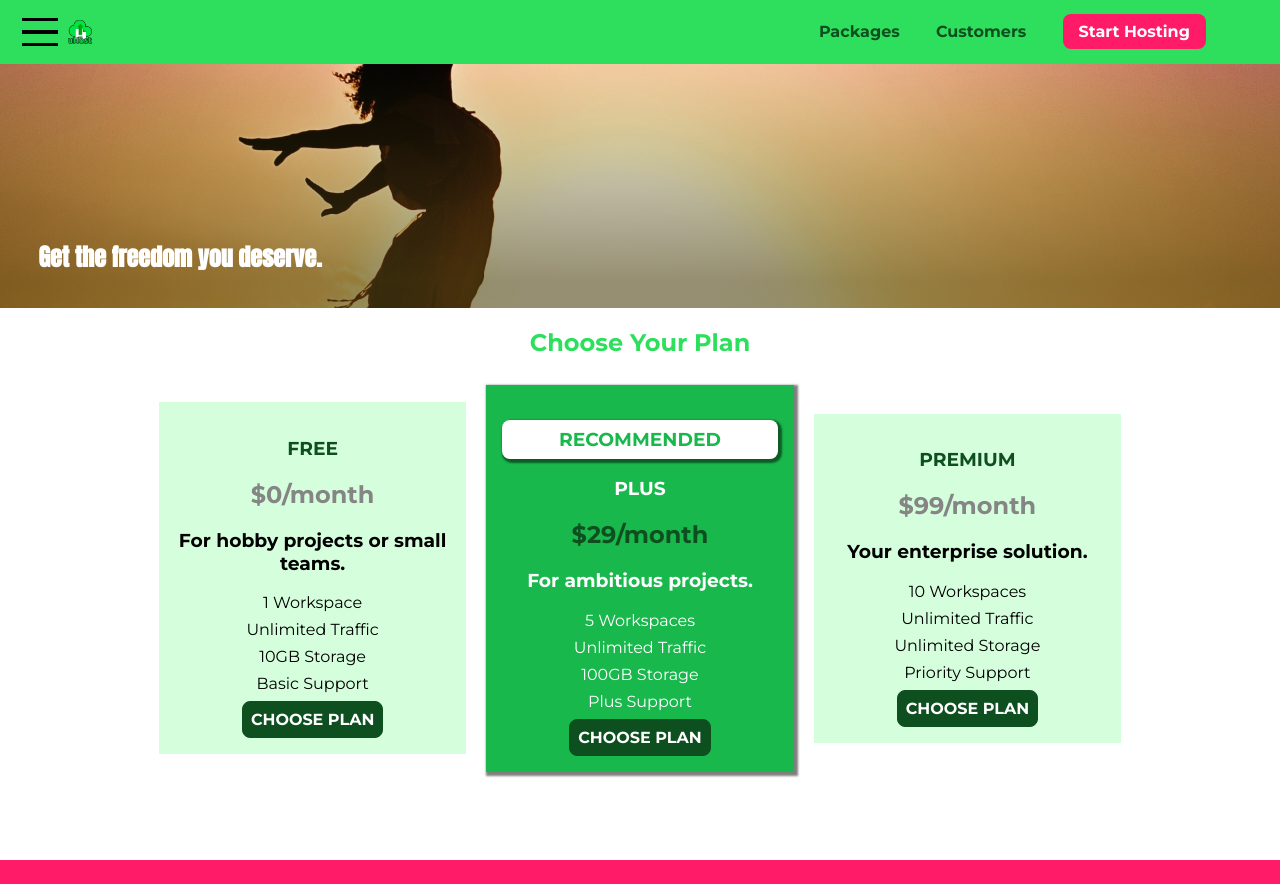
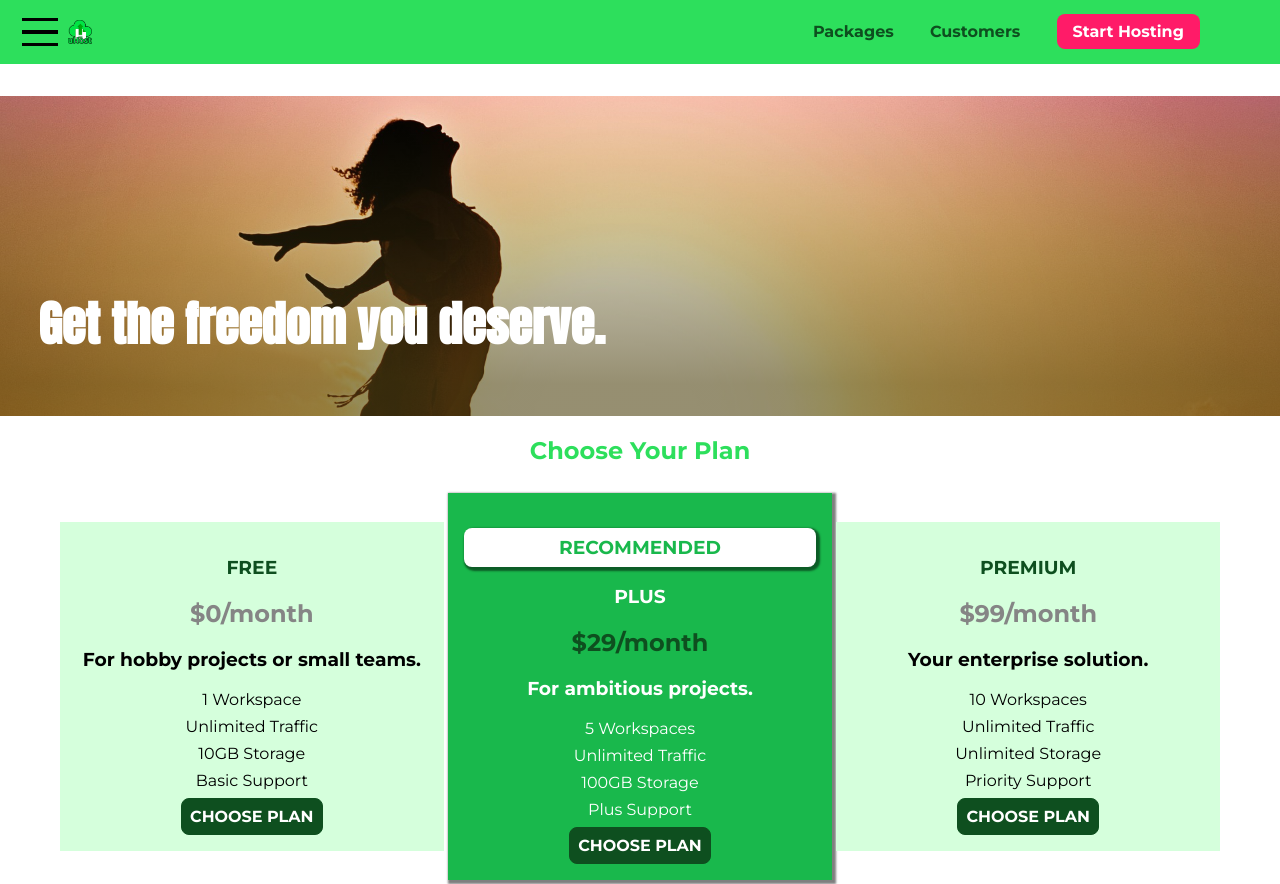
Before and after one commit to aussftw/uhost, a plain HTML site: page index.html in a window 1280 px wide. Shown: the top 884 px of the page. Drawn offline with Linux system fonts and the light colour scheme.

Commit message:
working with media queries

```diff
--- a/main.css
+++ b/main.css
@@ -1,6 +1,6 @@
 #product-overview {
   background: linear-gradient(to top, rgba(80, 68, 18, 0.6) 10%, transparent),
-    url("images/freedom.jpg") left 10% bottom 70%/cover no-repeat border-box,
+    url("images/freedom.jpg") center/cover no-repeat border-box,
     #ff1b68;
   /* background-image: url("freedom.jpg");
     background-size: cover;
@@ -12,14 +12,8 @@
   /* background-image: radial-gradient(ellipse farthest-corner at 20% 50%, red, blue 70%, green); */
   width: 100vw;
   height: 33vh;
-  margin-top: 2.75rem;
   /* border: 5px dashed red; */
   position: relative;
-}
-
-.section-title {
-  color: #2ddf5c;
-  text-align: center;
 }
 
 #product-overview h1 {
@@ -28,28 +22,26 @@
   position: absolute;
   bottom: 5%;
   left: 3%;
+  font-size: 1.6rem;
 }
 
-.plan__list {
-  width: 80%;
-  margin: auto;
+.section-title {
+  color: #2ddf5c;
   text-align: center;
 }
+
 
 .plan {
   background: #d5ffdc;
   text-align: center;
   padding: 1rem;
-  margin: 0.5rem;
-  display: inline-block;
-  width: 30%;
-  vertical-align: middle;
+  margin: 0.5rem 0;
+  width: 100%;
 }
 
 .plan--highlighted {
   background: #19b84c;
   color: white;
-  box-shadow: 2px 2px 2px 2px rgba(0, 0, 0, 0.5);
 }
 
 .plan__annotation {
@@ -86,6 +78,25 @@
   margin: 0.5rem 0;
 }
 
+@media(min-width: 40rem)  {
+  .plan__list {
+    width: 100%;
+    text-align: center;
+  }
+
+  .plan {
+    display: inline-block;
+    width: 30%;
+    vertical-align: middle;
+    min-width: 13rem;
+    max-width: 25rem;
+  }
+
+  .plan--highlighted {
+    box-shadow: 2px 2px 2px 2px rgba(0, 0, 0, 0.5);
+  }
+}
+
 #key-features {
   background: #ff1b68;
   margin-top: 5rem;
@@ -104,12 +115,6 @@
   text-align: center;
 }
 
-.key-feature {
-  display: inline-block;
-  width: 30%;
-  vertical-align: top;
-}
-
 .key-feature__image {
   background: #ffcede;
   width: 128px;
@@ -125,6 +130,15 @@
   font-weight: bold;
   color: white;
   font-size: 1.2rem;
+}
+
+@media (min-width: 40rem) {
+  .key-feature {
+    display: inline-block;
+    width: 30%;
+    max-width: 25rem;
+    vertical-align: top;
+  }
 }
 
 /* h1 {
@@ -179,3 +193,14 @@
   background: #ff5454;
   border-color: #ff5454;
 }
+
+@media (min-width: 40rem) and (min-height: 40rem) {
+  #product-overview {
+    height: 40vh;
+    background-position: 50% 25%;
+  }
+
+  #product-overview h1 {
+    font-size: 3rem;
+  }
+}
--- a/packages/packages.css
+++ b/packages/packages.css
@@ -88,3 +88,25 @@ main {
 #premium .package__subtitle {
     color: #bbb;
 }
+
+@media(min-width: 40rem) {
+  main {
+    max-width: 1500px;
+    margin-left: auto;
+    margin-right: auto;
+  }
+
+  @media(min-width: 1500px) {
+    .package {
+      border-left: 4px solid #0e4f1f;
+    }
+
+    #free {
+      border-right: 4px solid #0e4f1f;
+    }
+
+    #free:hover,
+    #free:active {
+    border-right-color: #ff5454;
+  }
+}
--- a/shared.css
+++ b/shared.css
@@ -1,3 +1,7 @@
+main {
+  padding-top: 2.5rem;
+}
+
 * {
   box-sizing: border-box;
 }
@@ -16,6 +20,11 @@ body {
   width: 100vw;
   height: 100vh;
   background: rgba(0, 0, 0, 0.5);
+}
+
+main {
+  min-height: calc(100vh - 3.5rem - 8rem);
+  margin-top: 3.5rem;
 }
 
 .main-header {
@@ -59,7 +68,7 @@ body {
   color: #0e4f1f;
   text-decoration: none;
   font-weight: bold;
-  font-size: 1.5rem;
+  height: 2.5rem;
   height: 1.5rem;
   /* width: 20px; */
   display: inline-block;
@@ -74,7 +83,7 @@ body {
 .main-nav {
   display: inline-block;
   text-align: right;
-  width: calc(100% - 122px);
+  width: calc(100% - 128px);
   vertical-align: middle;
 }
 
```
Also changed, not shown: customers/customers.css (+21 -14 lines), packages/index.html (+1 -0 lines).
